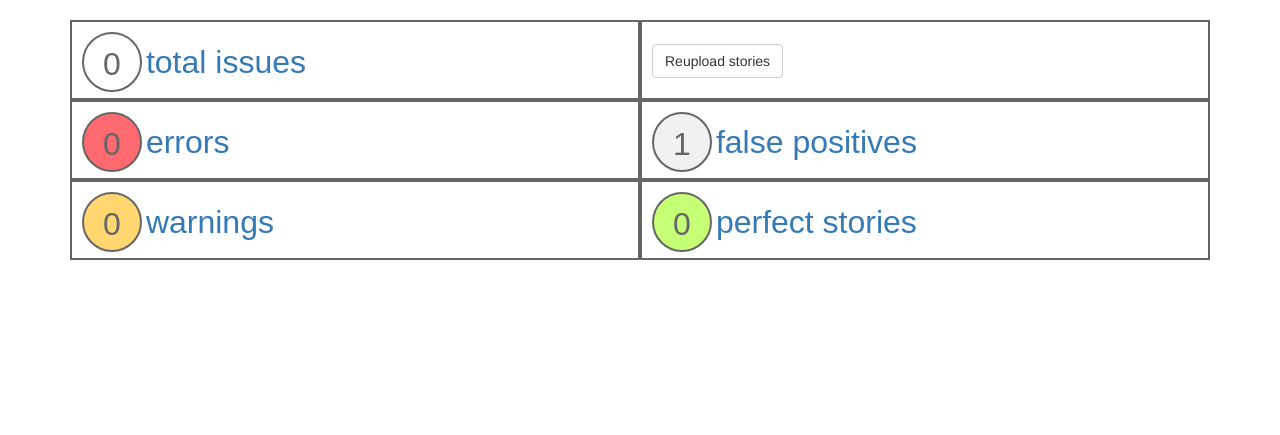
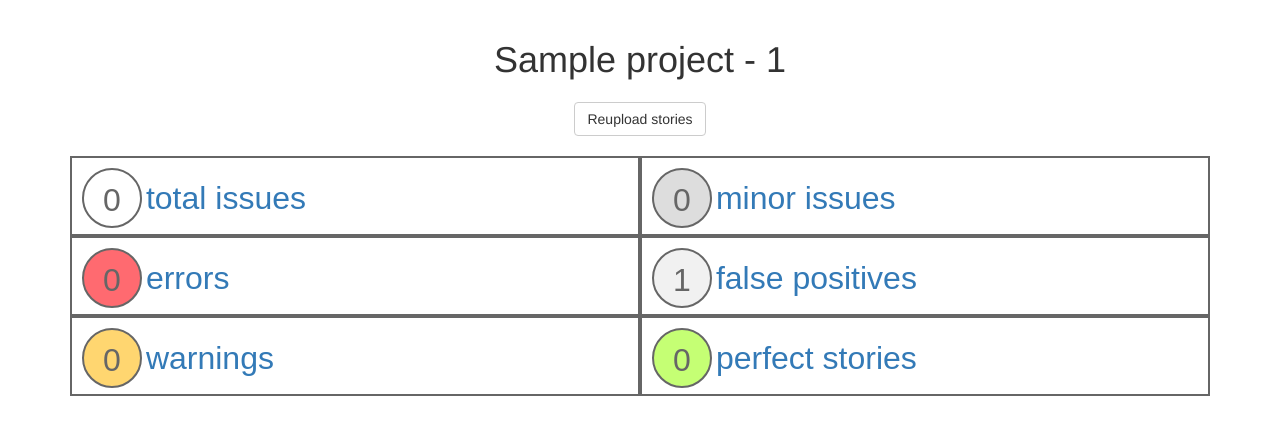
Before and after one commit to gglucass/AQUSA, a Flask app: page /project/1 in a window 1280 px wide. Shown: the part 52-487 px from the top of the page. Run offline with Flask 2, Linux system fonts and the light colour scheme; tables that the repository leaves empty hold one stand-in row (values such as "Sample post"); parts of the project's set-up code (start-up, migrations or seed data) failed here and were passed over; some libraries are stand-ins or nearby versions.

Commit message:
Add minor errors

```diff
--- a/app/static/style.css
+++ b/app/static/style.css
@@ -83,6 +83,10 @@ p.error_explanation {
   background-color: #FFD670;
 }
 
+.severity-minor {
+  background-color: #ddd;
+}
+
 .story-title {
   display: inline;
 }
@@ -128,6 +132,10 @@ p.error_explanation {
   background: #FFD670;
 }
 
+.minor-errors {
+  background: #ddd;
+}
+
 .false-positives {
   background: #F1F1F1;
 }
--- a/app/templates/report.html
+++ b/app/templates/report.html
@@ -2,7 +2,11 @@
 
 {% block content %}
 <div class="container">
-
+<center><h1> {{ title }} - {{ stories|length }} </h1></center>
+<center>
+  <a class='btn btn-default upload-us-button' href={{ url_for('upload_file', project_unique=project.id) }}>{{ 'Reupload stories' if stories|length > 0 else 'Upload stories' }}</a>
+</center>
+<br>
 <div class='error-blocks'>
   <div class='left-error-block'>
     <div class='error-block'>
@@ -15,7 +19,11 @@
   </div>
   <div class='right-error-block'>
     <div class='error-block'>
-      <a class='btn btn-default upload-us-button' href={{ url_for('upload_file', project_unique=project.id) }}>{{ 'Reupload stories' if stories|length > 0 else 'Upload stories' }}</a>
+      <div class='error-circle minor-errors'>
+        <div class='height-fix'></div>
+        <div class='error-circle-content'>{{ minor_errors|length }}</div>
+      </div>
+      <a href='?severity=minor' class='error-text'>minor issues</a>
     </div>
   </div>
 </div>
--- a/app/views.py
+++ b/app/views.py
@@ -48,12 +48,13 @@ def project(project_unique):
   project_errors = project.errors.filter_by(false_positive=False).all()
   severe_errors = project.errors.filter_by(severity="high", false_positive=False).all()
   medium_errors = project.errors.filter_by(severity="medium", false_positive=False).all()
+  minor_errors = project.errors.filter_by(severity="minor", false_positive=False).all()
   false_positives = project.errors.filter_by(false_positive=True).all()
   perfect_stories = project.stories.filter(Story.errors == None).all()
   stories = project.stories.order_by('id').all()
 
   return render_template('report.html', title=project.name, project=project,
-    stories=stories, severe_errors=severe_errors, medium_errors=medium_errors,
+    stories=stories, severe_errors=severe_errors, medium_errors=medium_errors, minor_errors=minor_errors,
     false_positives=false_positives, perfect_stories=perfect_stories, project_errors=project_errors)
 
 @app.route('/project/<string:project_unique>/error/<int:error_id>', methods=['POST'])
```
